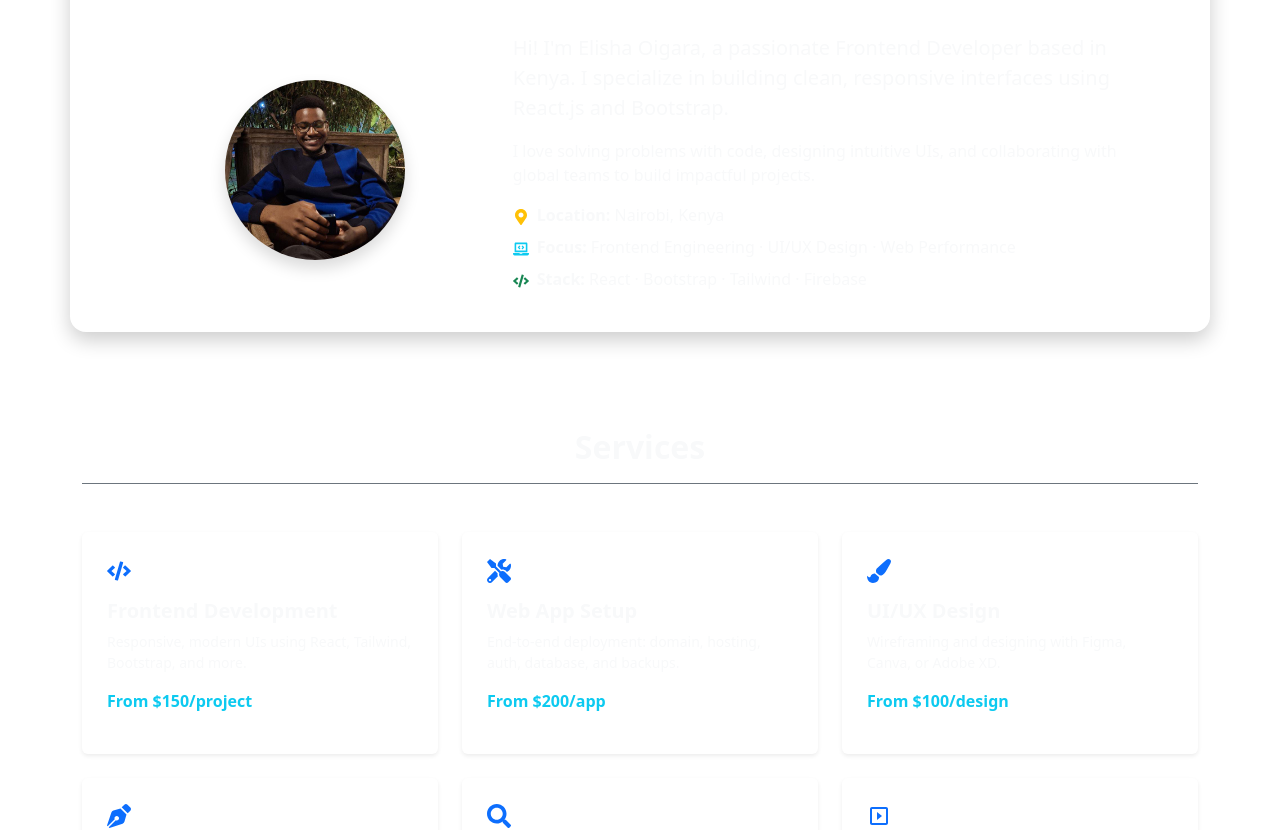
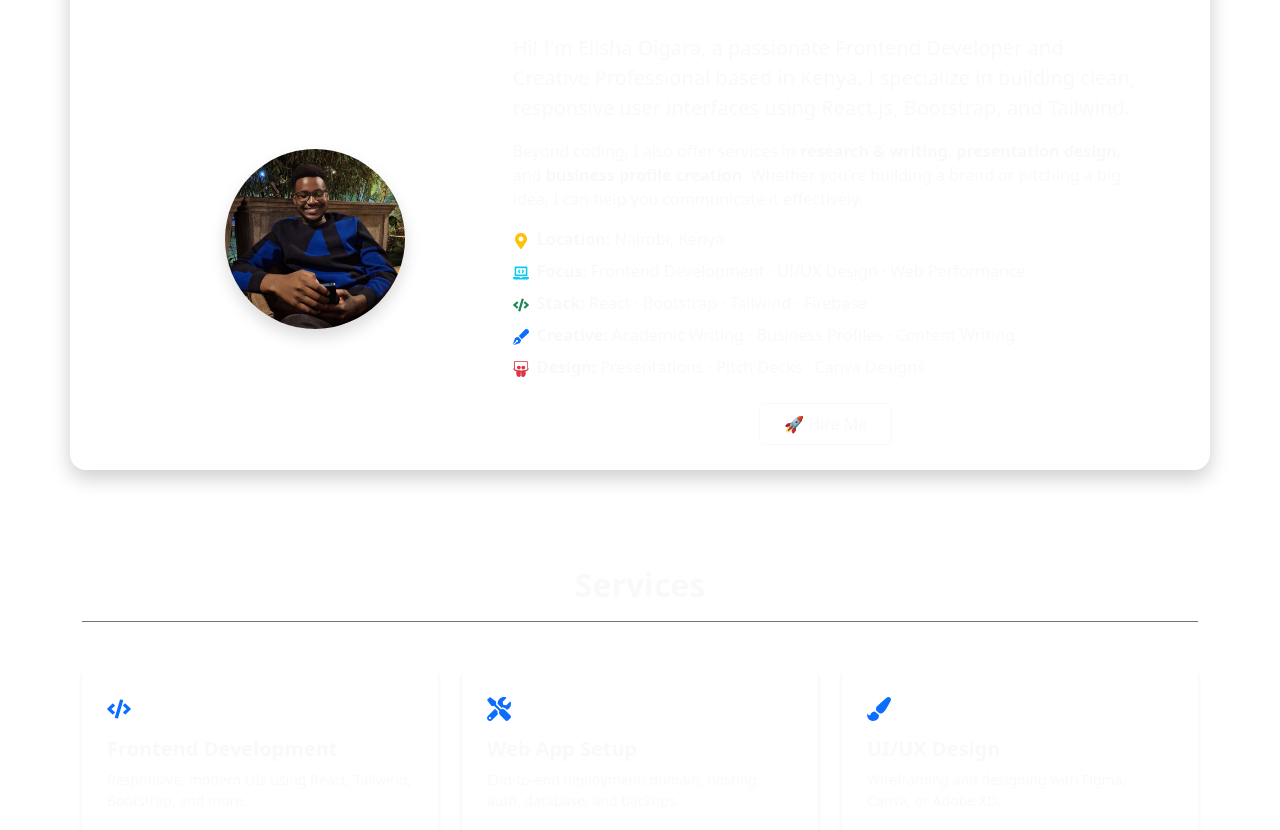
Before and after one commit to elishaoigara/portfolio-site, a React (Create React App) app: page / in a window 1280 px wide. Shown: the part 1000-1830 px from the top of the page. Built offline with nearby package versions, Linux system fonts and the light colour scheme.

Commit message:
hire me button

```diff
--- a/src/components/About.js
+++ b/src/components/About.js
@@ -1,9 +1,8 @@
-// src/components/About.js
 import React from 'react';
-import { FaMapMarkerAlt, FaCode, FaLaptopCode } from 'react-icons/fa';
+import { FaMapMarkerAlt, FaCode, FaLaptopCode, FaPenFancy, FaSlideshare } from 'react-icons/fa';
 import { motion } from 'framer-motion';
 import profilePic from '../assets/elisha.jpeg';
-import './About.css'; // Optional for custom styles
+import './About.css';
 
 function About() {
   return (
@@ -33,11 +32,13 @@ function About() {
           {/* Text Content */}
           <div className="col-md-7">
             <p className="lead">
-              Hi! I'm <strong>Elisha Oigara</strong>, a passionate Frontend Developer based in Kenya.
-              I specialize in building clean, responsive interfaces using <strong>React.js</strong> and <strong>Bootstrap</strong>.
+              Hi! I'm <strong>Elisha Oigara</strong>, a passionate Frontend Developer and Creative Professional based in Kenya.
+              I specialize in building clean, responsive user interfaces using <strong>React.js</strong>, <strong>Bootstrap</strong>, and <strong>Tailwind</strong>.
             </p>
             <p>
-              I love solving problems with code, designing intuitive UIs, and collaborating with global teams to build impactful projects.
+              Beyond coding, I also offer services in <strong>research & writing</strong>, <strong>presentation design</strong>,
+              and <strong>business profile creation</strong>. Whether you're building a brand or pitching a big idea, I can help
+              you communicate it effectively.
             </p>
             <ul className="list-unstyled">
               <li className="mb-2">
@@ -46,13 +47,34 @@ function About() {
               </li>
               <li className="mb-2">
                 <FaLaptopCode className="me-2 text-info" />
-                <strong>Focus:</strong> Frontend Engineering · UI/UX Design · Web Performance
+                <strong>Focus:</strong> Frontend Development · UI/UX Design · Web Performance
               </li>
               <li className="mb-2">
                 <FaCode className="me-2 text-success" />
                 <strong>Stack:</strong> React · Bootstrap · Tailwind · Firebase
               </li>
+              <li className="mb-2">
+                <FaPenFancy className="me-2 text-primary" />
+                <strong>Creative:</strong> Academic Writing · Business Profiles · Content Writing
+              </li>
+              <li className="mb-2">
+                <FaSlideshare className="me-2 text-danger" />
+                <strong>Design:</strong> Presentations · Pitch Decks · Canva Designs
+              </li>
             </ul>
+
+            {/* Hire Me Button */}
+            <motion.div
+              className="text-center mt-4"
+              initial={{ opacity: 0, y: 10 }}
+              whileInView={{ opacity: 1, y: 0 }}
+              viewport={{ once: true }}
+              transition={{ duration: 0.5, delay: 0.3 }}
+            >
+              <a href="#contact" className="btn btn-outline-light px-4 py-2">
+                🚀 Hire Me
+              </a>
+            </motion.div>
           </div>
         </div>
       </motion.div>
```
